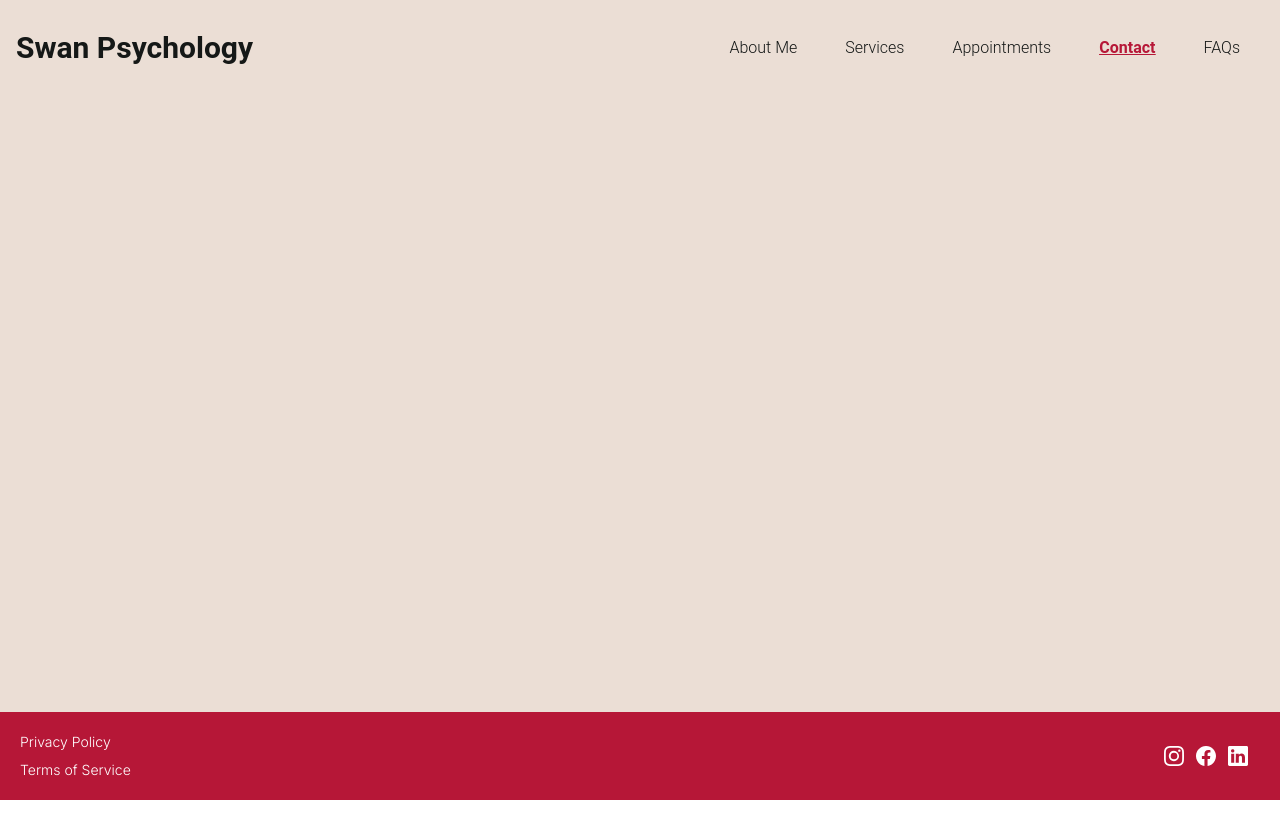
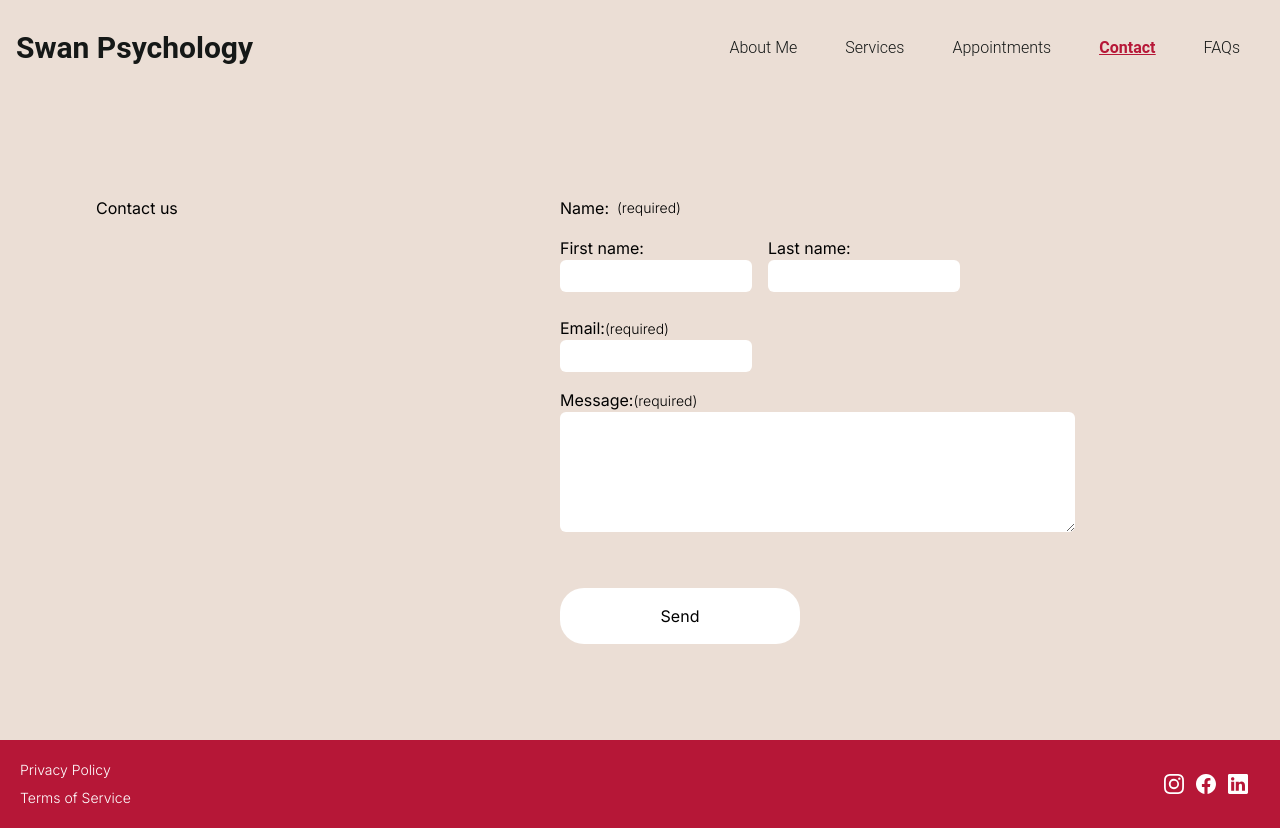
Before and after one commit to filipalacerda/swanpsychology, a Next.js app: page /contact in a window 1280 px wide. Before the commit the page ends 800 px from the top, so only its background shows below. Built offline with nearby package versions, Linux system fonts and the light colour scheme.

Commit message:
Contact form

```diff
--- /dev/null
+++ b/app/components/contactForm/index.tsx
@@ -0,0 +1,64 @@
+"use client";
+
+import { useState } from "react";
+
+const ContactForm = () => {
+  const [formData, setFormData] = useState({});
+
+  const onSubmit = (e) => {
+    e.preventDefault();
+    // handle form submission
+  };
+  return (
+    <form>
+      <fieldset className="flex mb-6">
+        <legend className="flex items-center gap-2 mb-4">
+          <div className="">Name:</div>
+          <span className="font-light text-sm">(required)</span>
+        </legend>
+        <div className="flex flex-col mr-4">
+          <label>First name:</label>
+          <input type="text" className="rounded-md md:w-48 min-h-8" />
+        </div>
+        <div className="flex flex-col">
+          <label>Last name:</label>
+          <input type="text" className="rounded-md md:w-48 min-h-8" />
+        </div>
+      </fieldset>
+      <fieldset className="flex flex-col mb-4">
+        <label>
+          <div>
+            <span>Email:</span>
+            <span className="font-light text-sm">(required)</span>
+          </div>
+        </label>
+        <input type="email" className="rounded-md md:w-48 min-h-8" />
+      </fieldset>
+      <fieldset className="flex flex-col  mb-4">
+        <label>
+          <div>
+            <span>Message:</span>
+            <span className="font-light text-sm">(required)</span>
+          </div>
+        </label>
+        <textarea
+          name="message"
+          className="rounded-md min-h-8"
+          rows={5}
+          cols={50}
+        />
+      </fieldset>
+      <div>
+        <button
+          type="submit"
+          className="mt-10 bg-white p-4 rounded-3xl text-center md:w-60 w-40"
+          onClick={(e) => onSubmit(e)}
+        >
+          Send
+        </button>
+      </div>
+    </form>
+  );
+};
+
+export default ContactForm;
--- a/app/contact/page.tsx
+++ b/app/contact/page.tsx
@@ -1,5 +1,15 @@
+import ContactForm from "../components/contactForm";
 const Contact = () => {
-  return <div>Contact</div>;
+  return (
+    <section className="md:p-24 p-12 flex md:mt-20 mt-10 md:gap-20 gap-10 md:flex-row flex-col">
+      <div className="md:w-96">
+        <h3>Contact us</h3>
+      </div>
+      <div>
+        <ContactForm />
+      </div>
+    </section>
+  );
 };
 
 export default Contact;
```
